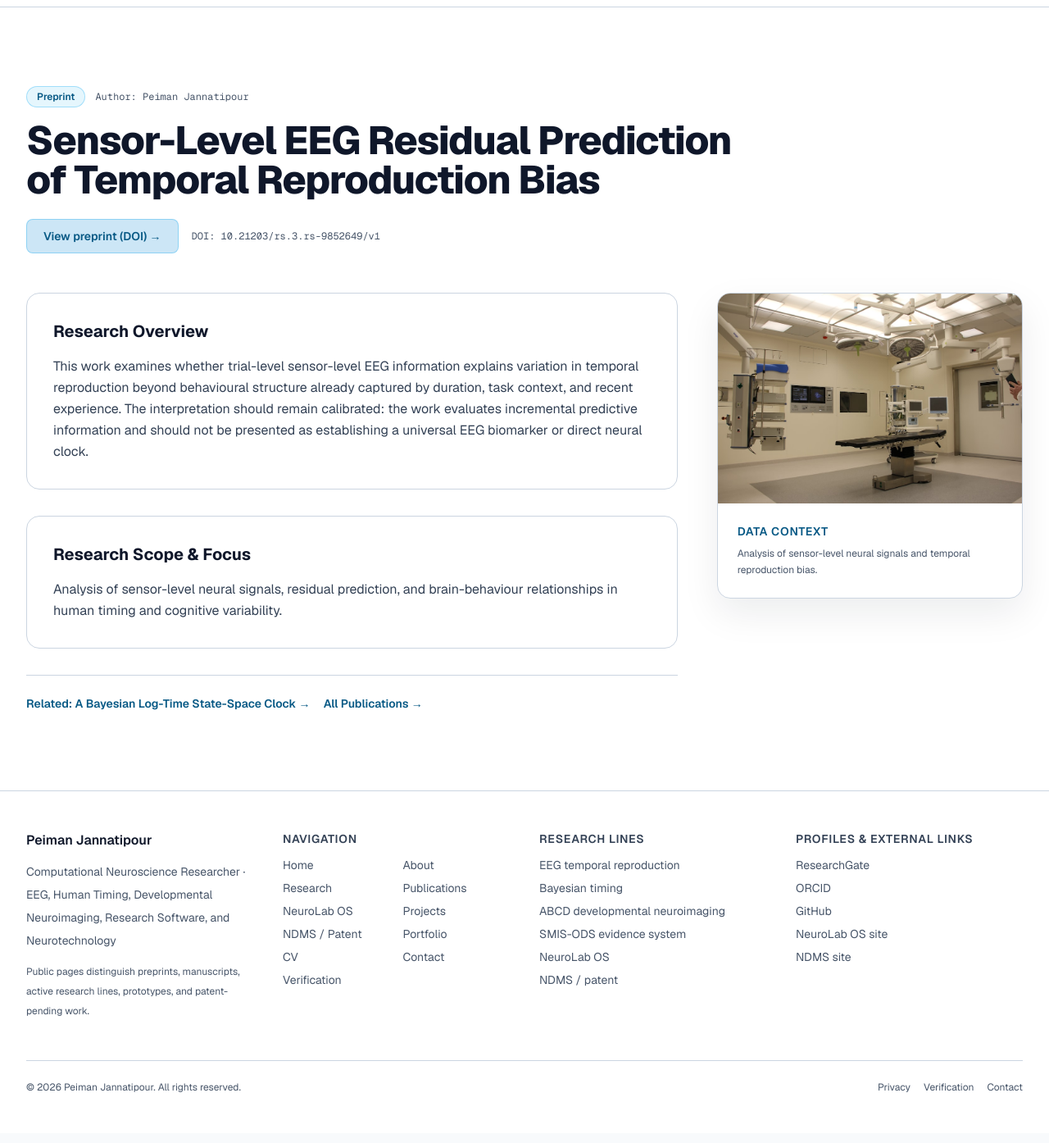
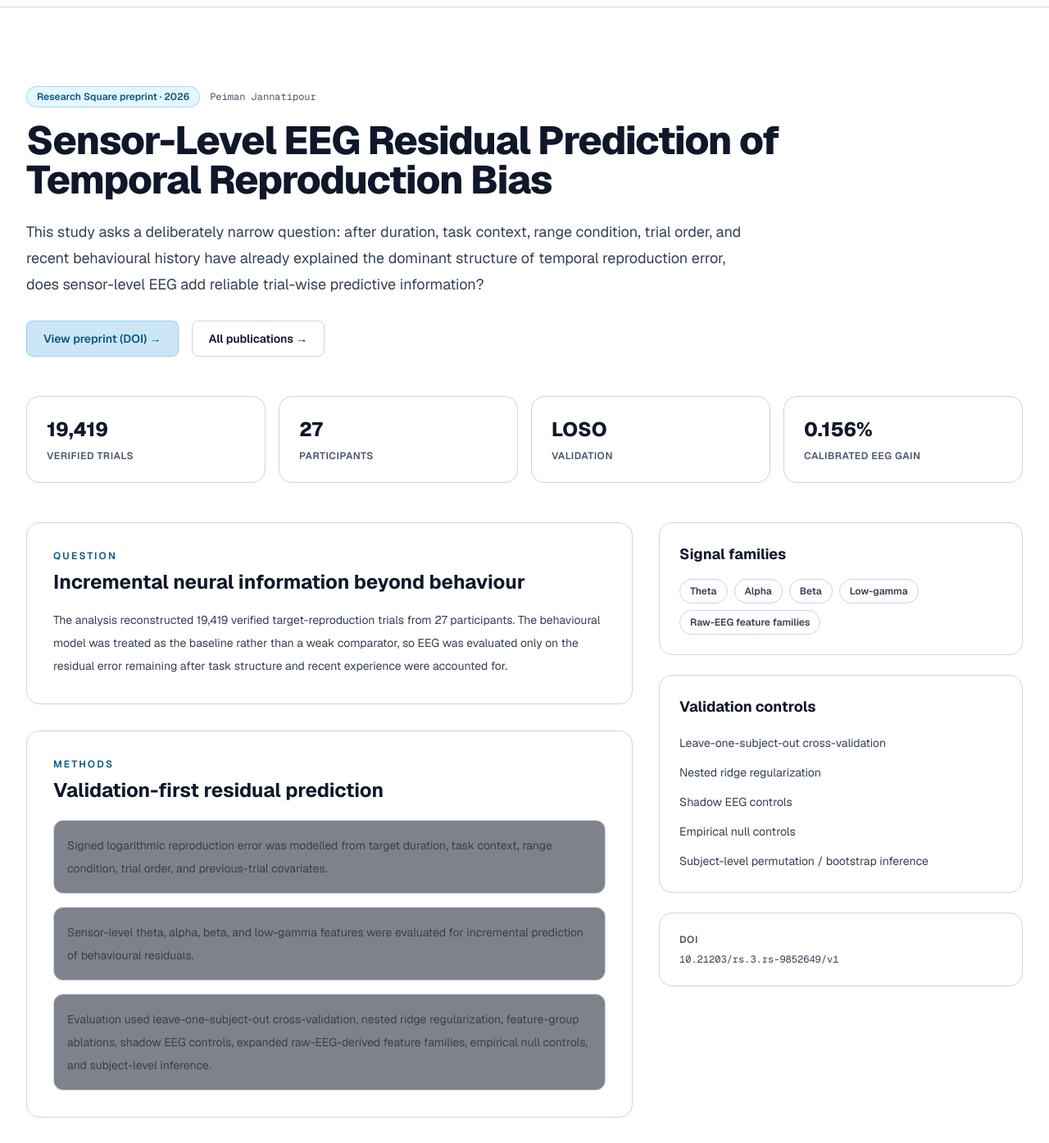
Before and after one commit to peimanjannatipour/peimanjp-, a Next.js app: page /research/eeg-temporal-reproduction-bias in a window 1280 px wide. Shown: the part 56-1450 px from the top of the page at 82% size. Built offline with nearby package versions, Linux system fonts and the light colour scheme.

Commit message:
Deepen EEG research page with manuscript-supported methods and results

```diff
--- a/src/app/research/eeg-temporal-reproduction-bias/page.tsx
+++ b/src/app/research/eeg-temporal-reproduction-bias/page.tsx
@@ -1,5 +1,4 @@
 import type { Metadata } from "next";
-import Image from "next/image";
 import Link from "next/link";
 import { JsonLd } from "@/components/JsonLd";
 import { externalLinks } from "@/data/links";
@@ -7,111 +6,131 @@ import { createPageMetadata } from "@/lib/metadata";
 import { scholarlyArticleJsonLd } from "@/lib/structured-data";
 
 export const metadata: Metadata = createPageMetadata({
-  title: "Sensor-Level EEG Residual Prediction of Temporal Reproduction Bias | Peiman Jannatipour",
+  title: "EEG and Temporal Reproduction Bias | Peiman Jannatipour",
   description:
-    "A preprint examining whether trial-level EEG information explains residual variation in time reproduction beyond the behavioural structure already captured by duration, context, and recent experience.",
+    "Research Square preprint testing whether sensor-level EEG adds predictive information about temporal reproduction bias beyond behavioural context and recent trial history.",
   path: "/research/eeg-temporal-reproduction-bias",
 });
 
+const metrics = [
+  { label: "Verified trials", value: "19,419" },
+  { label: "Participants", value: "27" },
+  { label: "Validation", value: "LOSO" },
+  { label: "Calibrated EEG gain", value: "0.156%" },
+];
+
+const methods = [
+  "Signed logarithmic reproduction error was modelled from target duration, task context, range condition, trial order, and previous-trial covariates.",
+  "Sensor-level theta, alpha, beta, and low-gamma features were evaluated for incremental prediction of behavioural residuals.",
+  "Evaluation used leave-one-subject-out cross-validation, nested ridge regularization, feature-group ablations, shadow EEG controls, expanded raw-EEG-derived feature families, empirical null controls, and subject-level inference.",
+];
+
 export default function EEGTemporalReproductionBiasPage() {
   const title = "Sensor-Level EEG Residual Prediction of Temporal Reproduction Bias";
-  const status = "Preprint";
-  const author = "Peiman Jannatipour";
   const doi = externalLinks.eegArticle.href;
 
   return (
-    <main className="bg-slate-950 text-slate-100 min-h-screen py-16 lg:py-24" id="main">
+    <main className="min-h-screen bg-slate-950 py-16 text-slate-100 lg:py-24" id="main">
       <JsonLd
         data={scholarlyArticleJsonLd({
           title,
           description:
-            "A preprint examining whether trial-level EEG information explains residual variation in time reproduction beyond the behavioural structure already captured by duration, context, and recent experience.",
+            "A preprint testing whether sensor-level EEG explains residual trial-wise temporal reproduction error after behavioural structure has been modelled.",
           path: "/research/eeg-temporal-reproduction-bias",
           doi,
         })}
       />
 
       <div className="mx-auto max-w-7xl px-5 sm:px-8">
-        <div className="max-w-4xl">
+        <div className="max-w-5xl">
           <div className="flex flex-wrap items-center gap-3">
-            <span className="inline-block rounded-full border border-sky-500/30 bg-sky-500/10 px-3 py-1 text-xs font-semibold text-sky-400">
-              {status}
-            </span>
-            <span className="text-xs text-slate-400 font-mono">
-              Author: {author}
-            </span>
+            <span className="rounded-full border border-sky-500/30 bg-sky-500/10 px-3 py-1 text-xs font-semibold text-sky-300">Research Square preprint · 2026</span>
+            <span className="text-xs font-mono text-slate-400">Peiman Jannatipour</span>
           </div>
-
-          <h1 className="mt-4 text-3xl font-extrabold tracking-tight text-white sm:text-4xl lg:text-5xl">
-            {title}
-          </h1>
-
-          <div className="mt-6 flex flex-wrap items-center gap-4 text-sm text-slate-300">
-            <a
-              className="inline-flex items-center rounded-lg border border-sky-500/30 bg-sky-600/20 px-5 py-2.5 text-sm font-semibold text-sky-200 transition hover:bg-sky-600/40 hover:text-white"
-              href={doi}
-              rel="noreferrer"
-              target="_blank"
-            >
-              View preprint (DOI) →
-            </a>
-            <span className="text-xs text-slate-500 font-mono">
-              DOI: 10.21203/rs.3.rs-9852649/v1
-            </span>
+          <h1 className="mt-4 text-3xl font-extrabold tracking-tight text-white sm:text-4xl lg:text-5xl">{title}</h1>
+          <p className="mt-6 max-w-4xl text-lg leading-8 text-slate-300">
+            This study asks a deliberately narrow question: after duration, task context, range condition, trial order, and recent behavioural history have already explained the dominant structure of temporal reproduction error, does sensor-level EEG add reliable trial-wise predictive information?
+          </p>
+          <div className="mt-7 flex flex-wrap gap-4">
+            <a className="inline-flex min-h-11 items-center rounded-lg border border-sky-500/30 bg-sky-600/20 px-5 py-2.5 text-sm font-semibold text-sky-100 hover:bg-sky-600/35" href={doi} rel="noreferrer" target="_blank">View preprint (DOI) →</a>
+            <Link className="inline-flex min-h-11 items-center rounded-lg border border-slate-700 bg-slate-800 px-5 py-2.5 text-sm font-semibold text-slate-200 hover:bg-slate-700" href="/publications">All publications →</Link>
           </div>
         </div>
 
-        <div className="mt-12 grid gap-12 lg:grid-cols-12">
-          <div className="lg:col-span-8 space-y-8 text-slate-300 leading-relaxed">
+        <section className="mt-12 grid gap-4 sm:grid-cols-2 lg:grid-cols-4" aria-label="Study metrics">
+          {metrics.map((metric) => (
+            <div className="rounded-2xl border border-slate-800 bg-slate-900 p-6" key={metric.label}>
+              <p className="text-2xl font-extrabold text-white">{metric.value}</p>
+              <p className="mt-2 text-xs font-semibold uppercase tracking-wider text-slate-400">{metric.label}</p>
+            </div>
+          ))}
+        </section>
+
+        <div className="mt-12 grid gap-8 lg:grid-cols-[1.25fr_0.75fr]">
+          <div className="space-y-8">
             <section className="rounded-2xl border border-slate-800 bg-slate-900 p-8">
-              <h2 className="text-xl font-bold text-white mb-4">Research Overview</h2>
-              <p>
-                This work examines whether trial-level sensor-level EEG information explains variation in temporal reproduction beyond behavioural structure already captured by duration, task context, and recent experience. The interpretation should remain calibrated: the work evaluates incremental predictive information and should not be presented as establishing a universal EEG biomarker or direct neural clock.
+              <p className="text-xs font-semibold uppercase tracking-[0.18em] text-sky-300">Question</p>
+              <h2 className="mt-2 text-2xl font-bold text-white">Incremental neural information beyond behaviour</h2>
+              <p className="mt-4 text-sm leading-7 text-slate-300">
+                The analysis reconstructed 19,419 verified target-reproduction trials from 27 participants. The behavioural model was treated as the baseline rather than a weak comparator, so EEG was evaluated only on the residual error remaining after task structure and recent experience were accounted for.
               </p>
             </section>
 
             <section className="rounded-2xl border border-slate-800 bg-slate-900 p-8">
-              <h2 className="text-xl font-bold text-white mb-4">Research Scope &amp; Focus</h2>
-              <p>
-                Analysis of sensor-level neural signals, residual prediction, and brain-behaviour relationships in human timing and cognitive variability.
+              <p className="text-xs font-semibold uppercase tracking-[0.18em] text-sky-300">Methods</p>
+              <h2 className="mt-2 text-2xl font-bold text-white">Validation-first residual prediction</h2>
+              <ul className="mt-5 space-y-4 text-sm leading-7 text-slate-300">
+                {methods.map((method) => <li className="rounded-xl border border-slate-800 bg-slate-950/50 p-4" key={method}>{method}</li>)}
+              </ul>
+            </section>
+
+            <section className="rounded-2xl border border-slate-800 bg-slate-900 p-8">
+              <p className="text-xs font-semibold uppercase tracking-[0.18em] text-sky-300">Key result</p>
+              <h2 className="mt-2 text-2xl font-bold text-white">A small calibrated effect, not a general EEG biomarker</h2>
+              <p className="mt-4 text-sm leading-7 text-slate-300">
+                Strict train-only EEG standardization did not improve held-out prediction. Unsupervised within-subject EEG calibration reduced RMSE from 0.211012 to 0.210683 (ΔRMSE = 3.29 × 10⁻⁴; 0.156%; permutation p = 0.010) and exceeded the corresponding within-subject shadow-control model.
+              </p>
+              <p className="mt-4 text-sm leading-7 text-slate-300">
+                The improvement was calibration-dependent, heterogeneous across participants, and did not persist as a robust participant-generalizable signal in the expanded raw-EEG analysis. Across broader model families and empirical null controls, EEG added negligible predictive information beyond duration, context, and trial history.
               </p>
             </section>
 
-            <div className="pt-6 border-t border-slate-800 flex flex-wrap gap-4">
-              <Link
-                className="text-sm font-semibold text-sky-400 hover:text-sky-300 transition"
-                href="/research/bayesian-log-time-state-space-clock"
-              >
-                Related: A Bayesian Log-Time State-Space Clock →
-              </Link>
-              <Link
-                className="text-sm font-semibold text-sky-400 hover:text-sky-300 transition"
-                href="/publications"
-              >
-                All Publications →
-              </Link>
-            </div>
+            <section className="rounded-2xl border border-amber-900/50 bg-amber-950/20 p-8">
+              <p className="text-xs font-semibold uppercase tracking-[0.18em] text-amber-300">Interpretation boundary</p>
+              <h2 className="mt-2 text-2xl font-bold text-white">What the result supports—and what it does not</h2>
+              <p className="mt-4 text-sm leading-7 text-slate-300">
+                The finding supports a conservative physiological interpretation: temporal reproduction bias is dominated by behavioural calibration, temporal context, and recent experience, while scalp EEG contributes at most weak, individualized, calibration-dependent residual information. The study does not support a subject-independent EEG biomarker or a direct sensor-level neural-clock claim.
+              </p>
+            </section>
           </div>
 
-          <div className="lg:col-span-4">
-            <div className="overflow-hidden rounded-2xl border border-slate-800 bg-slate-900 shadow-xl sticky top-24">
-              <Image
-                alt="Scientist working with EEG-related equipment"
-                className="h-64 w-full object-cover"
-                height={800}
-                src="/assets/stock/stock2.jpg"
-                width={1200}
-              />
-              <div className="p-6">
-                <h3 className="text-sm font-semibold uppercase tracking-wider text-sky-400">
-                  Data Context
-                </h3>
-                <p className="mt-2 text-xs leading-relaxed text-slate-400">
-                  Analysis of sensor-level neural signals and temporal reproduction bias.
-                </p>
+          <aside className="space-y-6 lg:sticky lg:top-24 lg:self-start">
+            <div className="rounded-2xl border border-slate-800 bg-slate-900 p-6">
+              <h2 className="text-lg font-bold text-white">Signal families</h2>
+              <div className="mt-4 flex flex-wrap gap-2 text-xs font-semibold text-slate-300">
+                {['Theta', 'Alpha', 'Beta', 'Low-gamma', 'Raw-EEG feature families'].map((item) => <span className="rounded-full border border-slate-700 px-3 py-1.5" key={item}>{item}</span>)}
               </div>
             </div>
-          </div>
+            <div className="rounded-2xl border border-slate-800 bg-slate-900 p-6">
+              <h2 className="text-lg font-bold text-white">Validation controls</h2>
+              <ul className="mt-4 space-y-2 text-sm leading-7 text-slate-300">
+                <li>Leave-one-subject-out cross-validation</li>
+                <li>Nested ridge regularization</li>
+                <li>Shadow EEG controls</li>
+                <li>Empirical null controls</li>
+                <li>Subject-level permutation / bootstrap inference</li>
+              </ul>
+            </div>
+            <div className="rounded-2xl border border-slate-800 bg-slate-900 p-6">
+              <p className="text-xs font-semibold uppercase tracking-wider text-slate-400">DOI</p>
+              <p className="mt-2 break-all font-mono text-xs text-slate-300">10.21203/rs.3.rs-9852649/v1</p>
+            </div>
+          </aside>
+        </div>
+
+        <div className="mt-12 flex flex-wrap gap-4 border-t border-slate-800 pt-8">
+          <Link className="text-sm font-semibold text-sky-300 underline underline-offset-4" href="/research/bayesian-log-time-state-space-clock">Related Bayesian timing model</Link>
+          <Link className="text-sm font-semibold text-sky-300 underline underline-offset-4" href="/research">Back to research programme</Link>
         </div>
       </div>
     </main>
```
